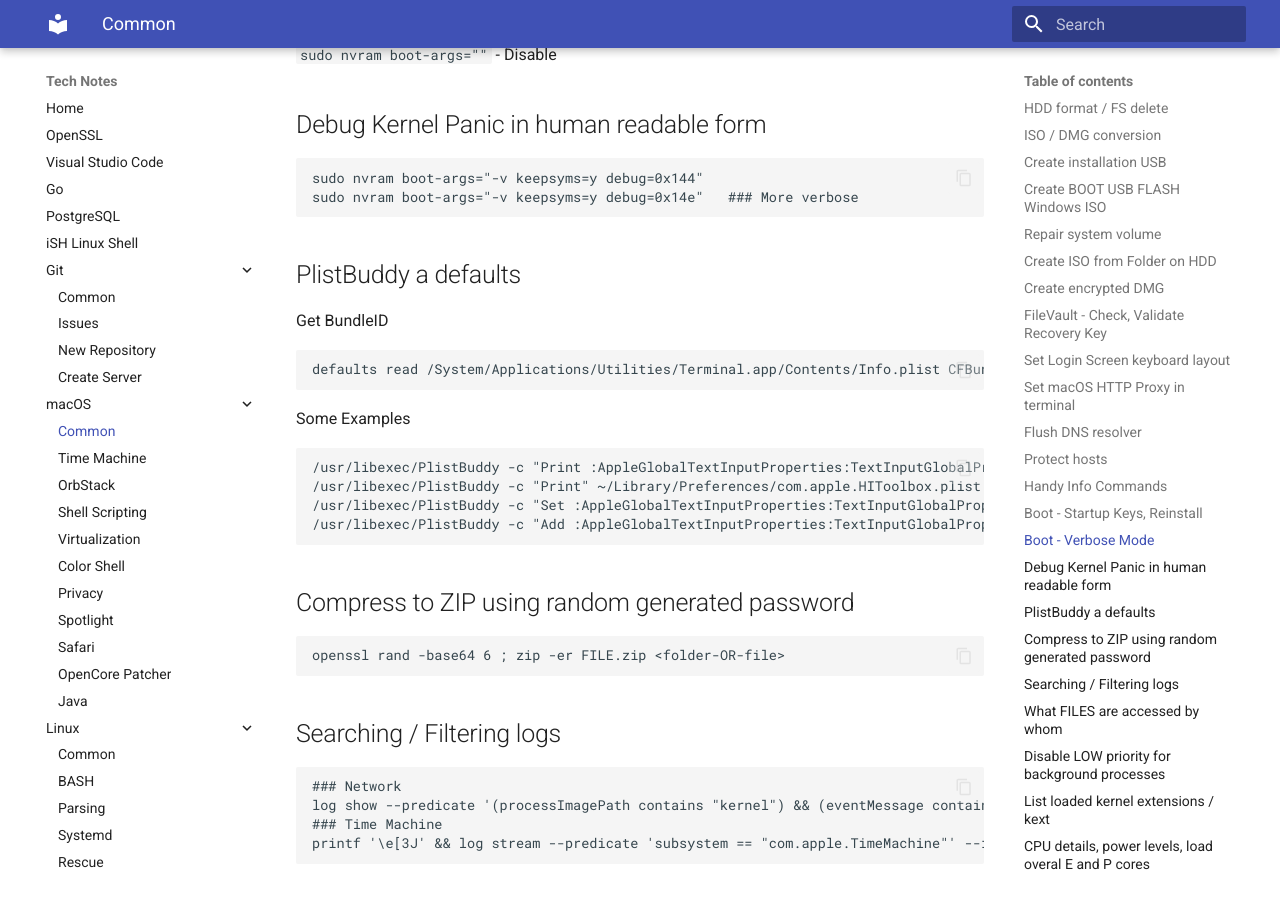
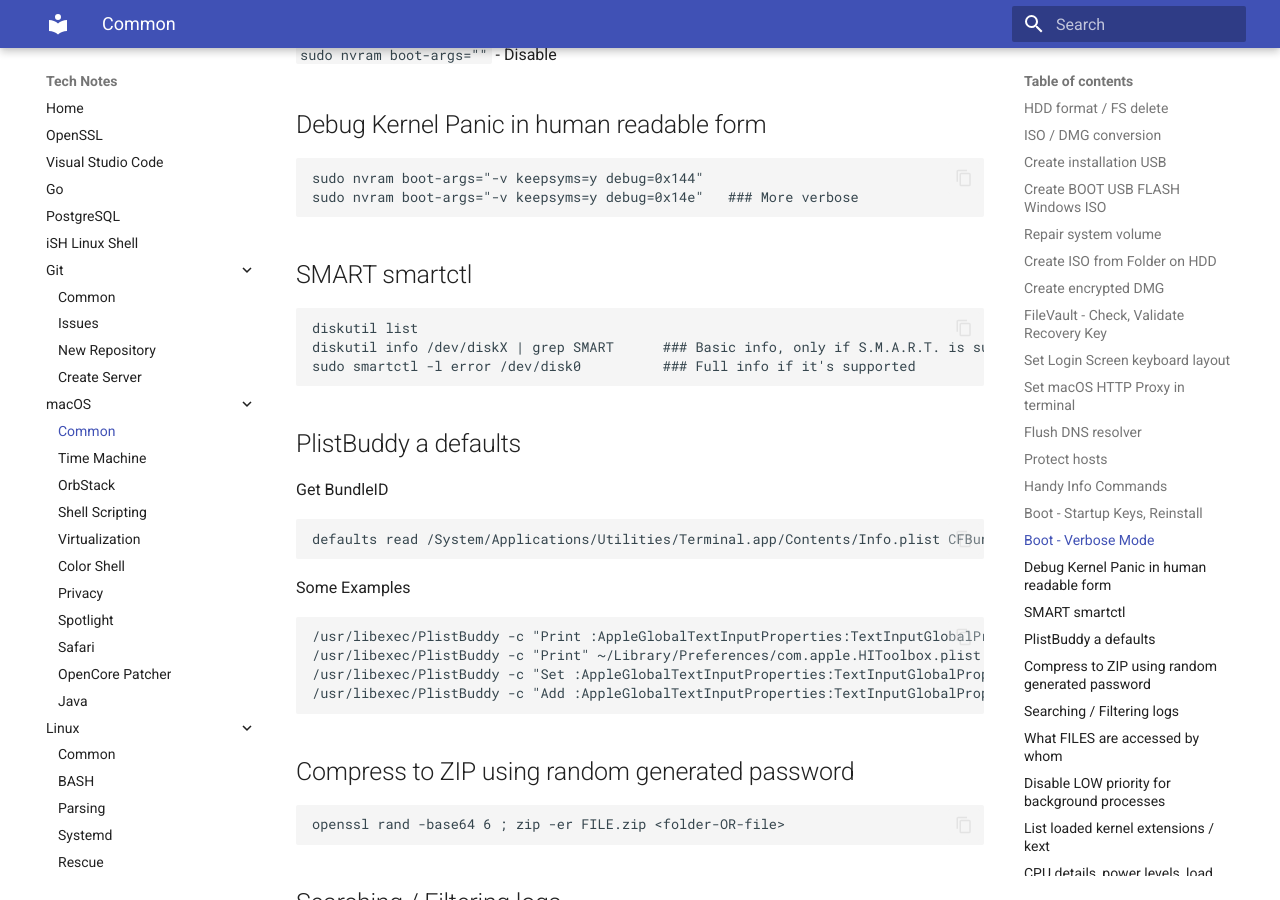
Before and after one commit to jorycz/technotes, an MkDocs documentation site: the page built from docs/macOS/macOS-Common.md, in a window 1280 px wide and 900 px high, scrolled down 3393 px. Built offline with MkDocs 1.6.1 and Material for MkDocs 9.7.7, drawn with Linux system fonts in a browser that asks for light colours.

Commit message:
SMART smartctl util

```diff
--- a/docs/macOS/macOS-Common.md
+++ b/docs/macOS/macOS-Common.md
@@ -131,6 +131,12 @@ Start Built-in macOS Recovery system, NVRAM / PRAM / SMC reset, Safe Mode ...
 
     sudo nvram boot-args="-v keepsyms=y debug=0x144"
     sudo nvram boot-args="-v keepsyms=y debug=0x14e"   ### More verbose
+
+## SMART smartctl
+
+    diskutil list
+    diskutil info /dev/diskX | grep SMART      ### Basic info, only if S.M.A.R.T. is supported
+    sudo smartctl -l error /dev/disk0          ### Full info if it's supported
 
 ## PlistBuddy a defaults
 
```
